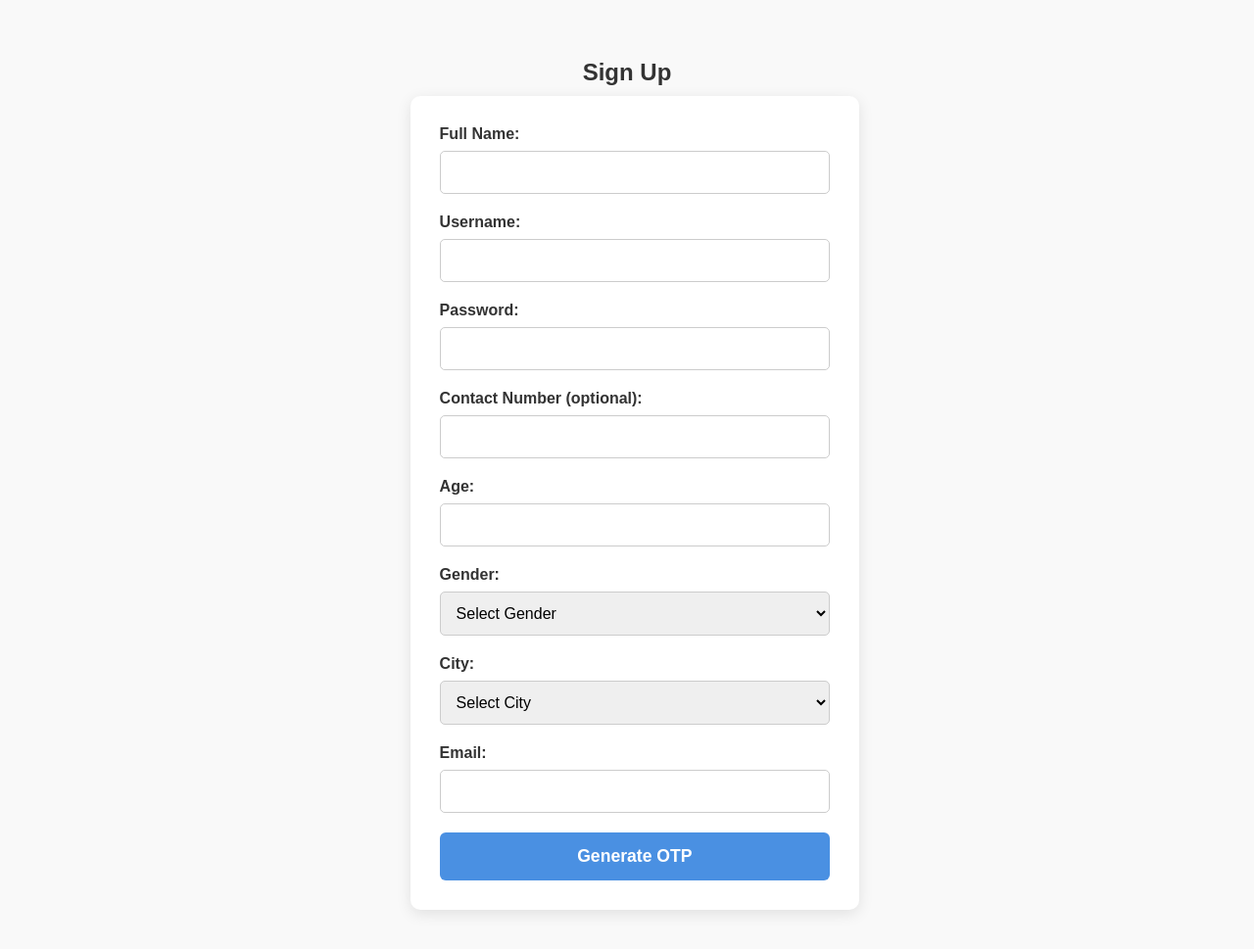
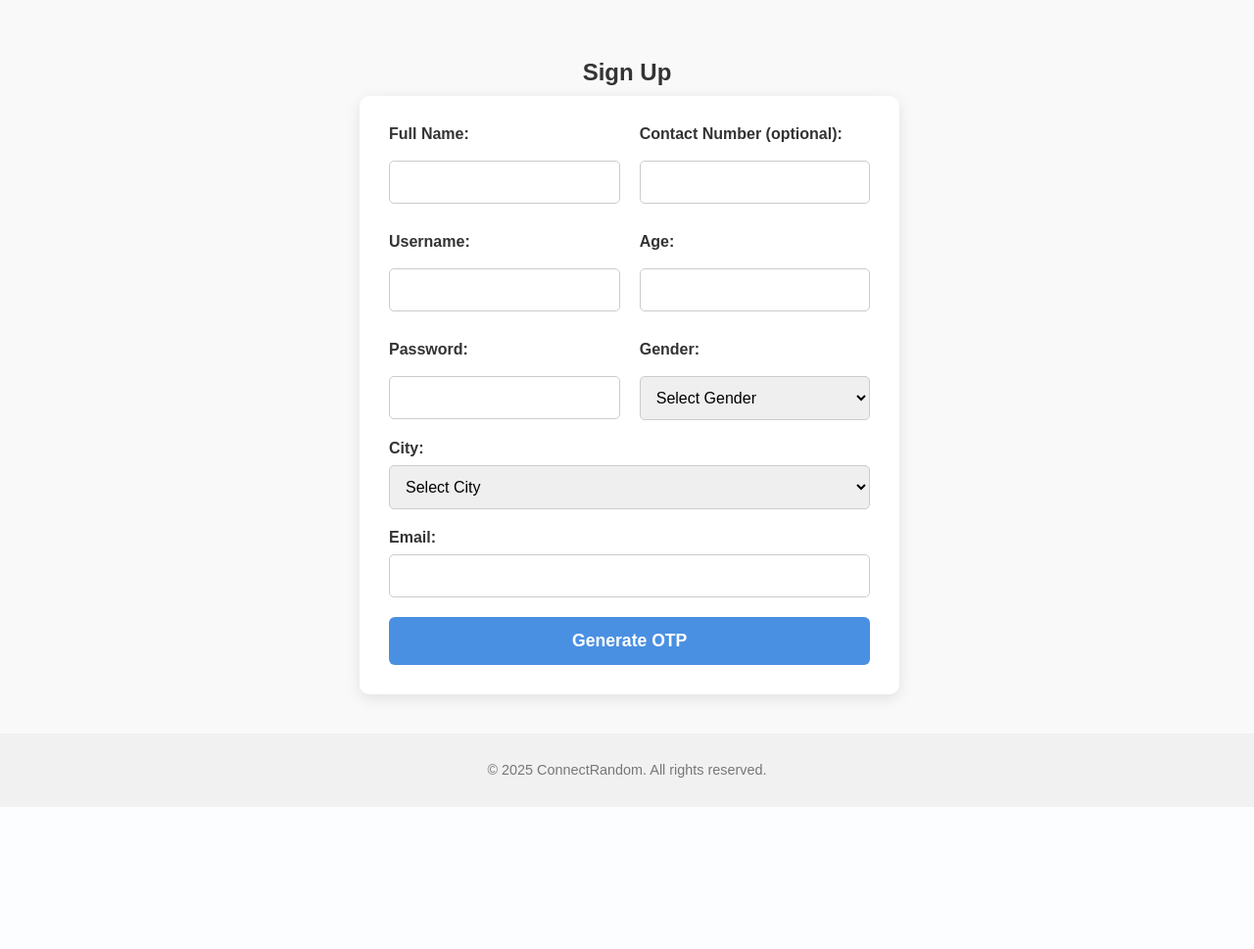
Before and after one commit to Masoom1999/connectRandom-Flask, a Flask app: page /signup in a window 1280 px wide. Shown: the part 138-1107 px from the top of the page at 98% size. After the commit the page ends 962 px from the top, so only its background shows below. Run offline with Flask 3, Linux system fonts and the light colour scheme.

Commit message:
Update style.css

```diff
--- a/static/style.css
+++ b/static/style.css
@@ -166,3 +166,22 @@ footer {
 .signup-form button:hover {
     background-color: #357abd;
 }
+
+.signup-form .form-row {
+    display: flex;
+    gap: 20px;
+    /* space between left and right */
+    flex-wrap: wrap;
+    /* for smaller screens */
+}
+
+.signup-form .form-column {
+    flex: 1;
+    /* take equal width */
+    min-width: 200px;
+    /* prevent too small on narrow screens */
+    display: flex;
+    flex-direction: column;
+    gap: 10px;
+    /* spacing between labels and inputs */
+}
```
